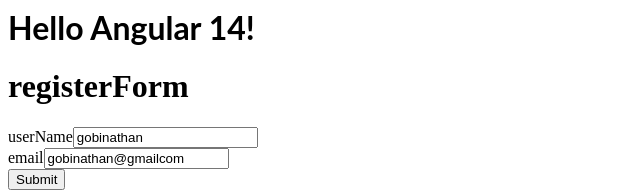
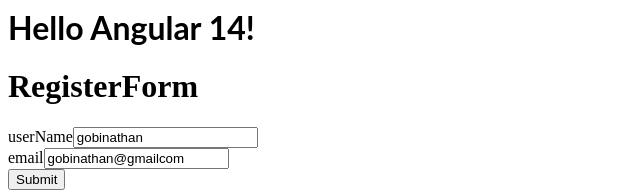
Before and after one commit to gobinathan1997/https-github.com-gobinathan1997-customvalidation, an Angular app: page / in a window 1280 px wide. Shown: the top 192 px of the page, without its empty margins (0-640 px from the left). Built offline with nearby package versions, Linux system fonts and the light colour scheme.

Commit message:
1 file modified

```diff
--- a/src/app/app.component.html
+++ b/src/app/app.component.html
@@ -1,5 +1,5 @@
 <hello name="{{ name }}"></hello>
-<h1>registerForm</h1>
+<h1>RegisterForm</h1>
 <form [formGroup]="registerForm">
   <label for="userName">userName</label>
   <input type="text" id="userName" formControlName="userName" >
```
